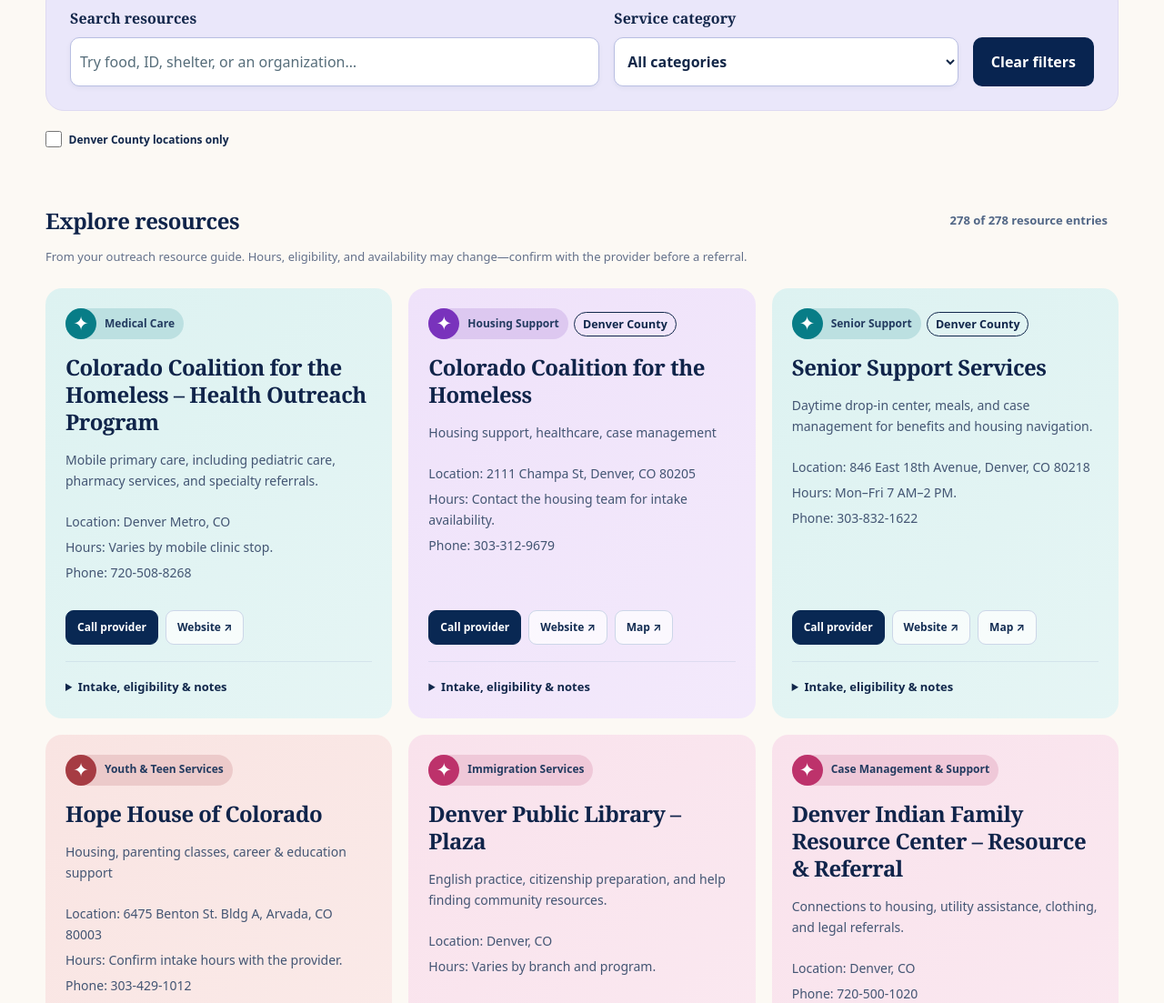
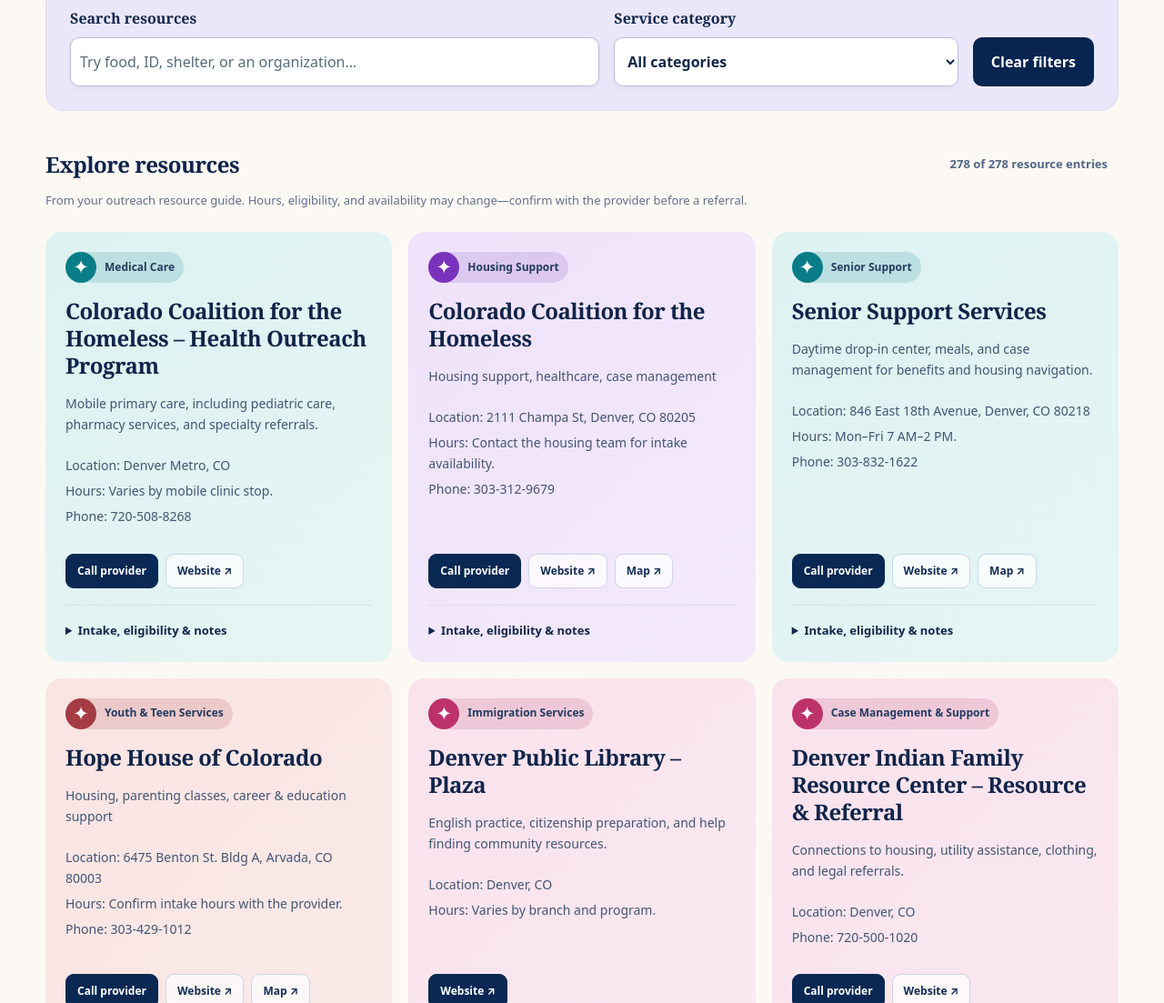
Before and after one commit to DenverOutreach/OUTREACH-RESOURCE, a plain HTML site: page index.html in a window 1280 px wide. Shown: the part 594-1697 px from the top of the page at 91% size. Drawn offline with Linux system fonts and the light colour scheme.

Commit message:
Remove Denver County badge and location filter

```diff
--- a/app.js
+++ b/app.js
@@ -1,5 +1,5 @@
 'use strict';
-const ui = Object.fromEntries(['search', 'category', 'denver-county', 'reset', 'count', 'resources', 'empty'].map(id => [id, document.getElementById(id)]));
+const ui = Object.fromEntries(['search', 'category', 'reset', 'count', 'resources', 'empty'].map(id => [id, document.getElementById(id)]));
 let resources = [];
 const colors = [['#147b45','#e0f2e7'],['#c4501b','#fce9da'],['#7932bc','#efe2fa'],['#176abb','#e0eefb'],['#bd326b','#f9e2ec'],['#087d87','#ddf2f1'],['#997000','#fbf1d2'],['#a63c43','#f9e4e2']];
 const categoryPalette = {
@@ -38,10 +38,7 @@ function card(r) {
   if (r.category === 'Shelter (Day Center)') el.classList.add('day-card');
   if (r.name.trim().toLowerCase() === 'transgender center of the rockies') el.classList.add('trans-card');
   else if (r.category.includes('LGBTQ') || r.name.trim().toLowerCase() === 'youth seen') el.classList.add('rainbow-card');
-  const badges = node('div', '', 'resource-badges');
-  badges.append(node('span', r.displayCategory || 'Other resources', 'badge'));
-  if (r.denverCounty === true) badges.append(node('span', 'Denver County', 'county-badge'));
-  el.append(badges, node('h3', r.name));
+  el.append(node('span', r.displayCategory || 'Other resources', 'badge'), node('h3', r.name));
   if (r.services) el.append(node('p', r.services, 'description'));
   const meta = node('div', '', 'metadata');
   const address = [r.streetAddress, r.city, [r.state, r.zipCode].filter(Boolean).join(' ')].filter(Boolean).join(', ');
@@ -63,7 +60,7 @@ for (const [label, value] of [['Intake', r.intake], ['Eligibility', r.eligibilit
 }
 function render() {
   const query = ui.search.value.trim().toLowerCase();
-  const matches = resources.filter(r => (!ui['denver-county'].checked || r.denverCounty === true) && matchesCategory(r) && (!query || r.searchText.includes(query)));
+  const matches = resources.filter(r => matchesCategory(r) && (!query || r.searchText.includes(query)));
   document.querySelectorAll('[data-category]').forEach(button => button.setAttribute('aria-pressed', String(button.dataset.category === quickCategory)));
   ui.resources.replaceChildren(...matches.map(card)); ui.count.textContent = `${matches.length} of ${resources.length} resource entries`; ui.empty.hidden = matches.length !== 0;
 }
@@ -89,8 +86,7 @@ async function start() {
 }
 ui.search.addEventListener('input', render);
 ui.category.addEventListener('change', () => { quickCategory = ''; render(); });
-ui['denver-county'].addEventListener('change', render);
-ui.reset.addEventListener('click', () => { ui.search.value = ''; ui.category.value = ''; ui['denver-county'].checked = false; quickCategory = ''; render(); ui.search.focus(); });
+ui.reset.addEventListener('click', () => { ui.search.value = ''; ui.category.value = ''; quickCategory = ''; render(); ui.search.focus(); });
 document.querySelectorAll('[data-category]').forEach(button => button.addEventListener('click', () => {
   ui.search.value = ''; quickCategory = button.dataset.category; ui.category.value = quickCategory; render();
   document.getElementById('directory').scrollIntoView({behavior: matchMedia('(prefers-reduced-motion: reduce)').matches ? 'auto' : 'smooth', block: 'start'});
--- a/index.html
+++ b/index.html
@@ -4,14 +4,7 @@
   <meta charset="UTF-8"><meta name="viewport" content="width=device-width, initial-scale=1">
   <meta name="description" content="A searchable Denver outreach resource directory for outreach teams and case managers.">
   <title>Denver Resource Directory</title><link rel="stylesheet" href="styles.css?v=3"><link rel="stylesheet" href="mountains.css?v=23">
-  <style>
-    .county-filter { margin: .5rem 0 1rem; }
-    .county-filter label { display: inline-flex; align-items: center; gap: .5rem; min-height: 44px; cursor: pointer; }
-    .county-filter input { width: 1.1rem; height: 1.1rem; margin: 0; }
-    .resource-badges { display: flex; flex-wrap: wrap; align-items: center; gap: .4rem; }
-    .county-badge { display: inline-block; padding: .25rem .55rem; border: 1px solid currentColor; border-radius: 999px; font-size: .78rem; font-weight: 650; }
-  </style>
-  <script src="app.js?v=23" defer></script>
+  <script src="app.js?v=24" defer></script>
 </head>
 <body>
   <a class="skip" href="#directory">Skip to resources</a>
@@ -23,7 +16,6 @@
     </div></section>
     <section id="directory" aria-label="Resource directory">
       <div class="controls"><div class="search-field"><label for="search">Search resources</label><input type="search" id="search" placeholder="Try food, ID, shelter, or an organization…"></div><div><label for="category">Service category</label><select id="category"><option value="">All categories</option></select></div><button class="reset" id="reset" type="button">Clear filters</button></div>
-      <div class="county-filter"><label><input type="checkbox" id="denver-county"> Denver County locations only</label></div>
       <div class="results-heading"><h2>Explore resources</h2><p id="count" role="status" aria-live="polite">Loading your guide…</p></div>
       <p class="source-note">From your outreach resource guide. Hours, eligibility, and availability may change—confirm with the provider before a referral.</p>
       <div id="resources" class="grid"></div><p id="empty" class="empty" hidden>No resources match. Try a different search or clear the filters.</p>
```
